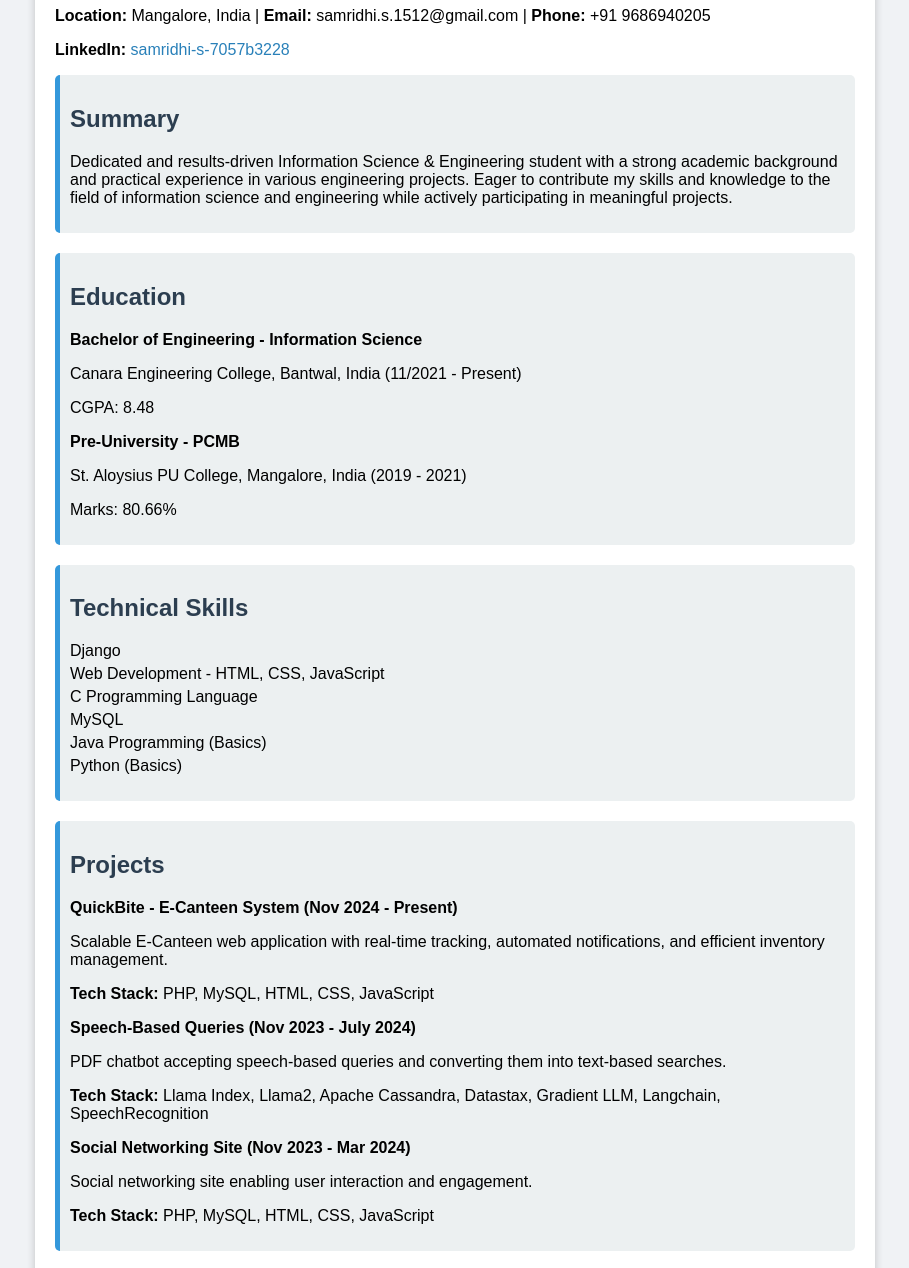
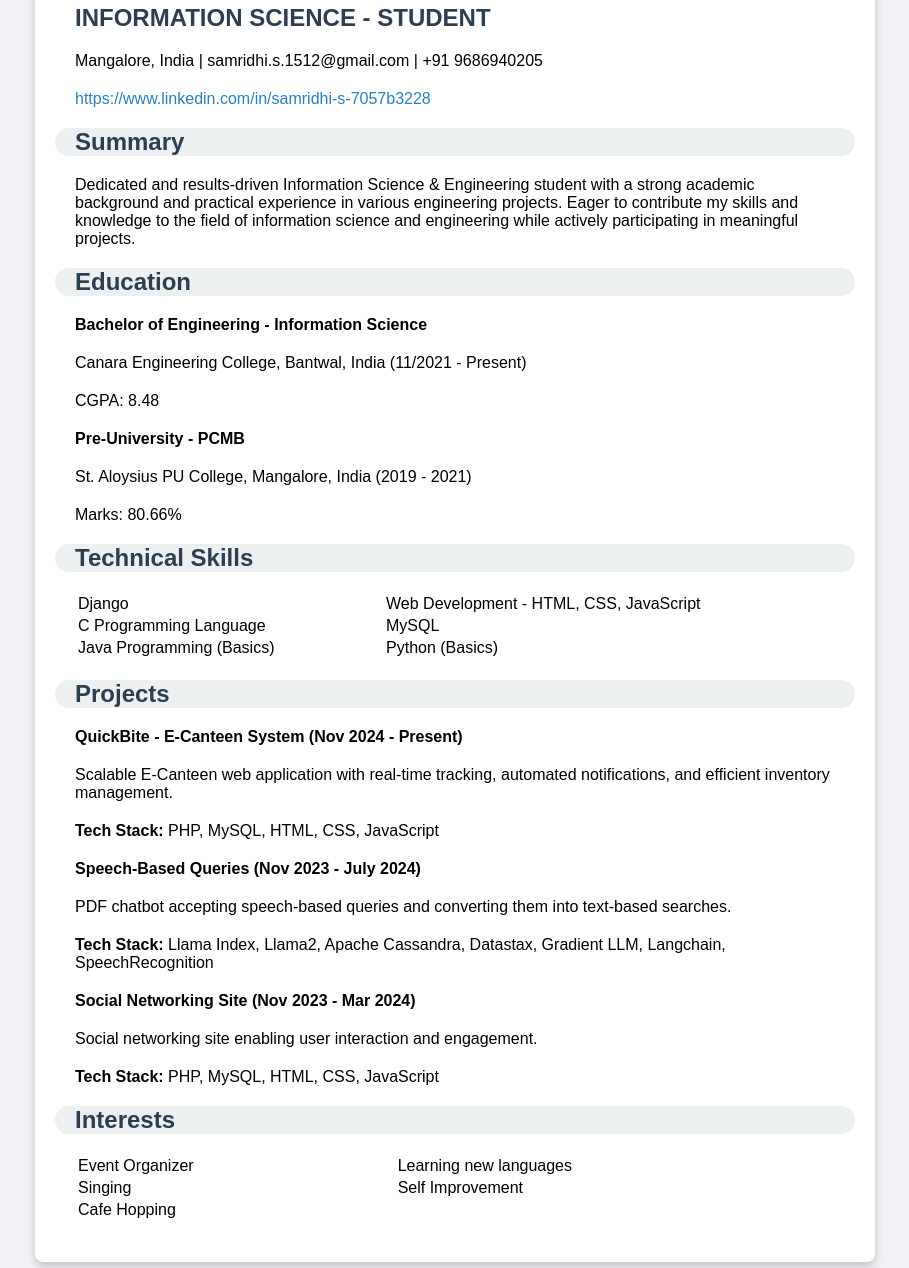
Before and after one commit to SamridhiShridhar/DLithe-Internship, a plain HTML site: page portfolio.html in a window 1280 px wide. Shown: the part 133-1401 px from the top of the page, without its empty margins (185-1094 px from the left). Drawn offline with Linux system fonts and the light colour scheme.

Commit message:
Update portfolio.html

```diff
--- a/portfolio.html
+++ b/portfolio.html
@@ -25,7 +25,7 @@
         .section {
             margin-bottom: 20px;
             padding: 10px;
-            border-left: 5px solid #3498db;
+
             background: #ecf0f1;
             border-radius: 5px;
         }
@@ -47,62 +47,64 @@
 </head>
 <body>
     <div class="container">
-        <h1>Samridhi S</h1>
-        <p><strong>Location:</strong> Mangalore, India | <strong>Email:</strong> samridhi.s.1512@gmail.com | <strong>Phone:</strong> +91 9686940205</p>
-        <p><strong>LinkedIn:</strong> <a href="https://www.linkedin.com/in/samridhi-s-7057b3228" target="_blank">samridhi-s-7057b3228</a></p>
+        <h1 style="margin: 20px;">Samridhi S</h1>
+        <h2 style="margin: 20px;">INFORMATION SCIENCE - STUDENT</h2>
+        <p style="margin: 20px;">Mangalore, India |  samridhi.s.1512@gmail.com |  +91 9686940205</p>
+        <p style="margin: 20px;"> <a href="https://www.linkedin.com/in/samridhi-s-7057b3228" target="_blank"> https://www.linkedin.com/in/samridhi-s-7057b3228</a></p>
 
-        <div class="section">
-            <h2>Summary</h2>
-            <p>Dedicated and results-driven Information Science & Engineering student with a strong academic background and practical experience in various engineering projects. Eager to contribute my skills and knowledge to the field of information science and engineering while actively participating in meaningful projects.</p>
+        <div ><div style="background-color: #ecf0f1; border-radius: 20px; ">
+            <h2 style="margin: 20px;">Summary</h2></div>
+            <p style="margin: 20px;">Dedicated and results-driven Information Science & Engineering student with a strong academic background and practical experience in various engineering projects. Eager to contribute my skills and knowledge to the field of information science and engineering while actively participating in meaningful projects.</p>
         </div>
 
-        <div class="section">
-            <h2>Education</h2>
-            <p><strong>Bachelor of Engineering - Information Science</strong></p>
-            <p>Canara Engineering College, Bantwal, India (11/2021 - Present)</p>
-            <p>CGPA: 8.48</p>
+        <div ><div style="background-color: #ecf0f1; border-radius: 20px; ">
+            <h2 style="margin: 20px;">Education</h2></div>
+            <p style="margin: 20px;"><strong>Bachelor of Engineering - Information Science</strong></p>
+            <p style="margin: 20px;">Canara Engineering College, Bantwal, India (11/2021 - Present)</p>
+            <p style="margin: 20px;">CGPA: 8.48</p>
 
-            <p><strong>Pre-University - PCMB</strong></p>
-            <p>St. Aloysius PU College, Mangalore, India (2019 - 2021)</p>
-            <p>Marks: 80.66%</p>
+            <p style="margin: 20px;"><strong>Pre-University - PCMB</strong></p>
+            <p style="margin: 20px;">St. Aloysius PU College, Mangalore, India (2019 - 2021)</p>
+            <p style="margin: 20px;">Marks: 80.66%</p>
         </div>
 
-        <div class="section">
-            <h2>Technical Skills</h2>
-            <ul>
-                <li>Django</li>
-                <li>Web Development - HTML, CSS, JavaScript</li>
-                <li>C Programming Language</li>
-                <li>MySQL</li>
-                <li>Java Programming (Basics)</li>
-                <li>Python (Basics)</li>
-            </ul>
+        <div ><div style="background-color: #ecf0f1; border-radius: 20px;  ">
+            <h2 style="margin: 20px;">Technical Skills</h2></div>
+            <table style="margin: 20px; width: 100%">
+                <tr><td>Django</td>
+                <td>Web Development - HTML, CSS, JavaScript</td></tr>
+                <tr><td>C Programming Language</td>
+                <td>MySQL</td></tr>
+                <tr><td>Java Programming (Basics)</td>
+                <td>Python (Basics)</td></tr>
+                </table>
         </div>
 
-        <div class="section">
-            <h2>Projects</h2>
-            <p><strong>QuickBite - E-Canteen System (Nov 2024 - Present)</strong></p>
-            <p>Scalable E-Canteen web application with real-time tracking, automated notifications, and efficient inventory management.</p>
-            <p><strong>Tech Stack:</strong> PHP, MySQL, HTML, CSS, JavaScript</p>
+        <div ><div style="background-color: #ecf0f1; border-radius: 20px; ">
+            <h2 style="margin: 20px;">Projects</h2></div>
+            <p style="margin: 20px;"><strong>QuickBite - E-Canteen System (Nov 2024 - Present)</strong></p>
+            <p style="margin: 20px;">Scalable E-Canteen web application with real-time tracking, automated notifications, and efficient inventory management.</p>
+            <p style="margin: 20px;"><strong>Tech Stack:</strong> PHP, MySQL, HTML, CSS, JavaScript</p>
 
-            <p><strong>Speech-Based Queries (Nov 2023 - July 2024)</strong></p>
-            <p>PDF chatbot accepting speech-based queries and converting them into text-based searches.</p>
-            <p><strong>Tech Stack:</strong> Llama Index, Llama2, Apache Cassandra, Datastax, Gradient LLM, Langchain, SpeechRecognition</p>
+            <p style="margin: 20px;"><strong>Speech-Based Queries (Nov 2023 - July 2024)</strong></p>
+            <p style="margin: 20px;">PDF chatbot accepting speech-based queries and converting them into text-based searches.</p>
+            <p style="margin: 20px;"><strong>Tech Stack:</strong> Llama Index, Llama2, Apache Cassandra, Datastax, Gradient LLM, Langchain, SpeechRecognition</p>
 
-            <p><strong>Social Networking Site (Nov 2023 - Mar 2024)</strong></p>
-            <p>Social networking site enabling user interaction and engagement.</p>
-            <p><strong>Tech Stack:</strong> PHP, MySQL, HTML, CSS, JavaScript</p>
+            <p style="margin: 20px;"><strong>Social Networking Site (Nov 2023 - Mar 2024)</strong></p>
+            <p style="margin: 20px;">Social networking site enabling user interaction and engagement.</p>
+            <p style="margin: 20px;"><strong>Tech Stack:</strong> PHP, MySQL, HTML, CSS, JavaScript</p>
         </div>
 
-        <div class="section">
-            <h2>Interests</h2>
-            <ul>
-                <li>Event Organizer</li>
-                <li>Learning new languages</li>
-                <li>Singing</li>
-                <li>Self Improvement</li>
-                <li>Cafe Hopping</li>
-            </ul>
+        <div ><div style="background-color: #ecf0f1; border-radius: 20px; ">
+            <h2 style="margin: 20px;">Interests</h2></div>
+            <table style="margin: 20px; width: 100%">
+                <tr><td>Event Organizer</td>
+                <td>Learning new languages</td></tr>
+                <tr><td>Singing</td>
+                <td>Self Improvement</td></tr>
+                <tr><td>Cafe Hopping</td>
+                    <td></td></tr>
+            </table>
         </div>
     </div>
 </body>
```
